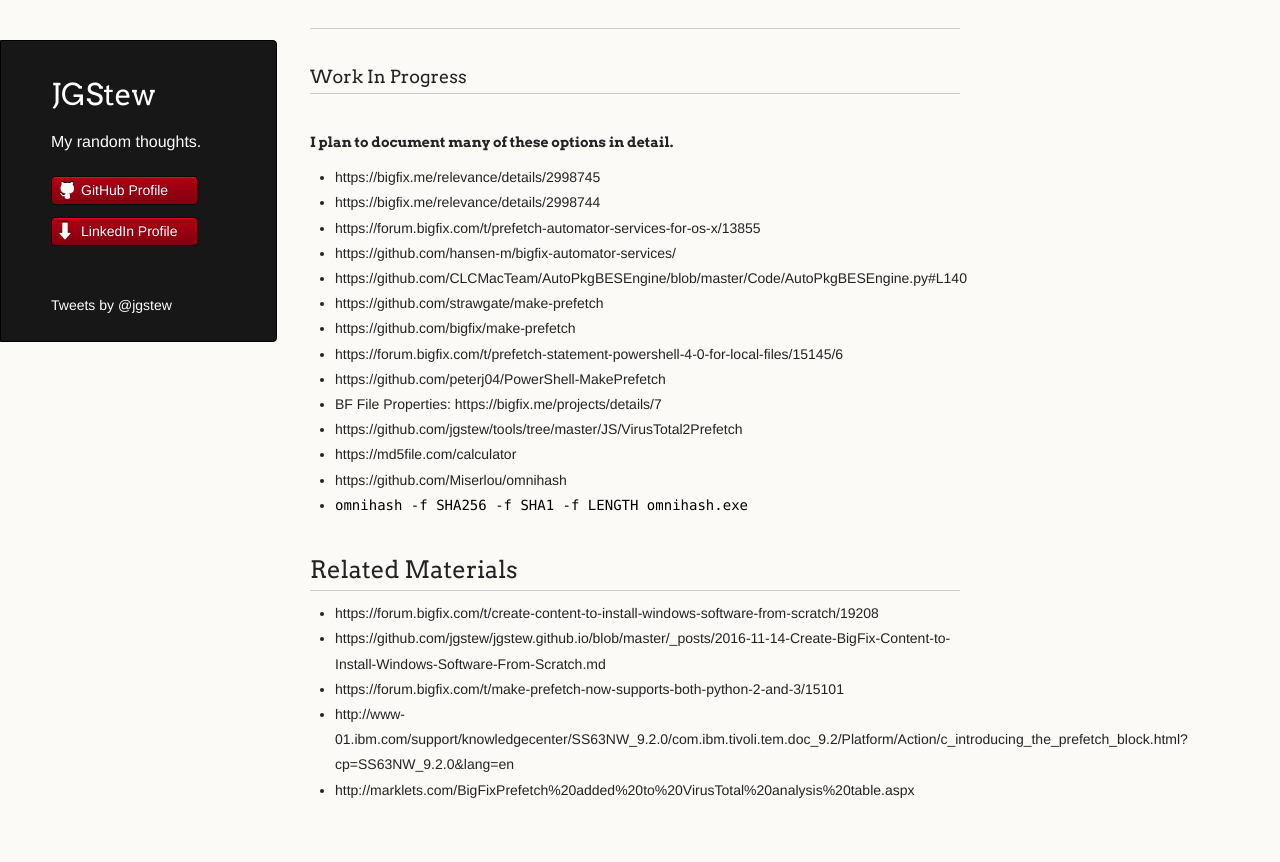
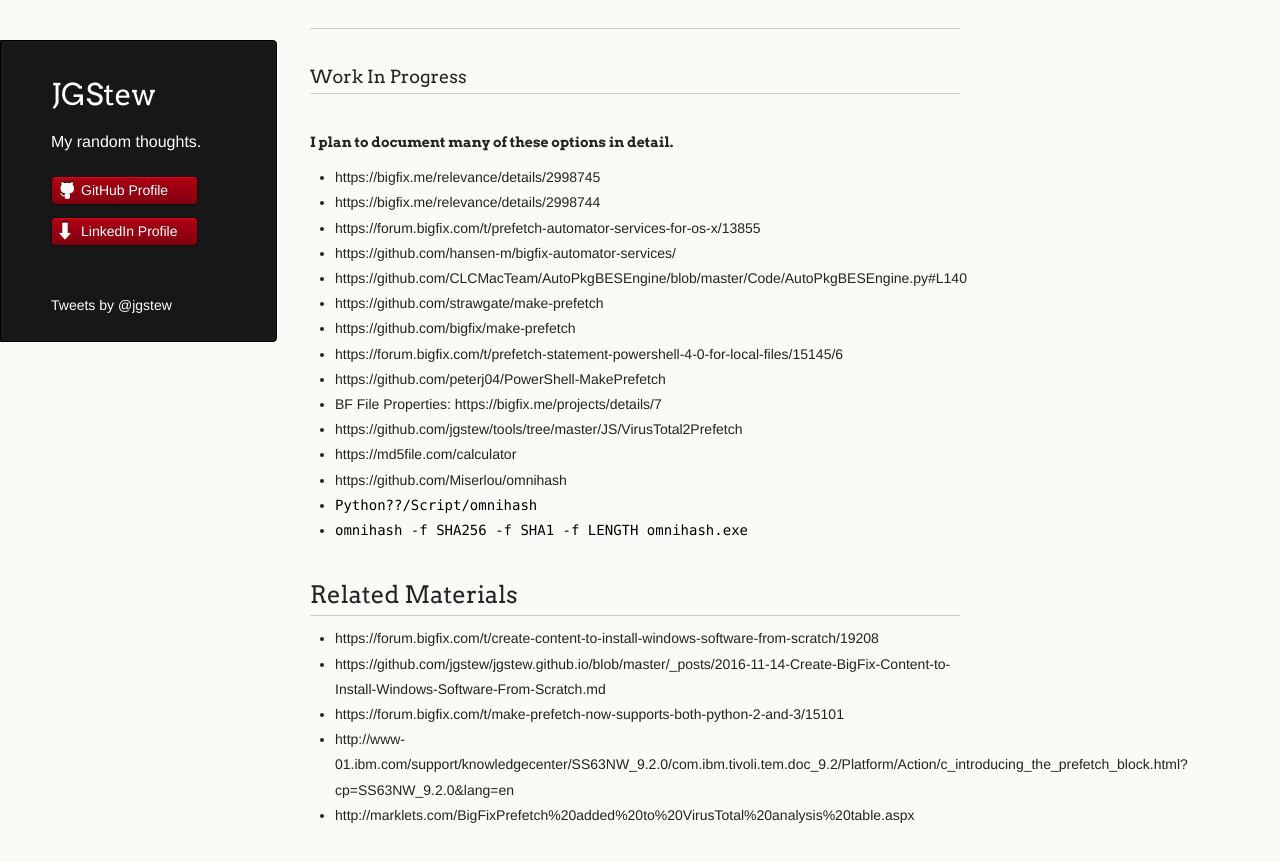
Before and after one commit to jgstew/jgstew.github.io, a Jekyll site: the page built from _posts/2016-11-21-Downloading-Files-with-BigFix:-Prefetches.md, in a window 1280 px wide and 900 px high, scrolled down 2268 px. Shown: the top 862 px of the window. Built offline with Jekyll 4.4.1, drawn with Linux system fonts in a browser that asks for light colours; comment, search, counter and statistics services are not loaded.

Commit message:
Update 2016-11-21-Downloading-Files-with-BigFix:-Prefetches.md

```diff
--- a/_posts/2016-11-21-Downloading-Files-with-BigFix:-Prefetches.md
+++ b/_posts/2016-11-21-Downloading-Files-with-BigFix:-Prefetches.md
@@ -95,7 +95,9 @@ Once all the parts are determined, you can just combine them by hand into a pref
 - https://github.com/jgstew/tools/tree/master/JS/VirusTotal2Prefetch
 - https://md5file.com/calculator
 - https://github.com/Miserlou/omnihash
+ - `Python??/Script/omnihash`
  - `omnihash -f SHA256 -f SHA1 -f LENGTH omnihash.exe`
+
 
 ## Related Materials
 
```
